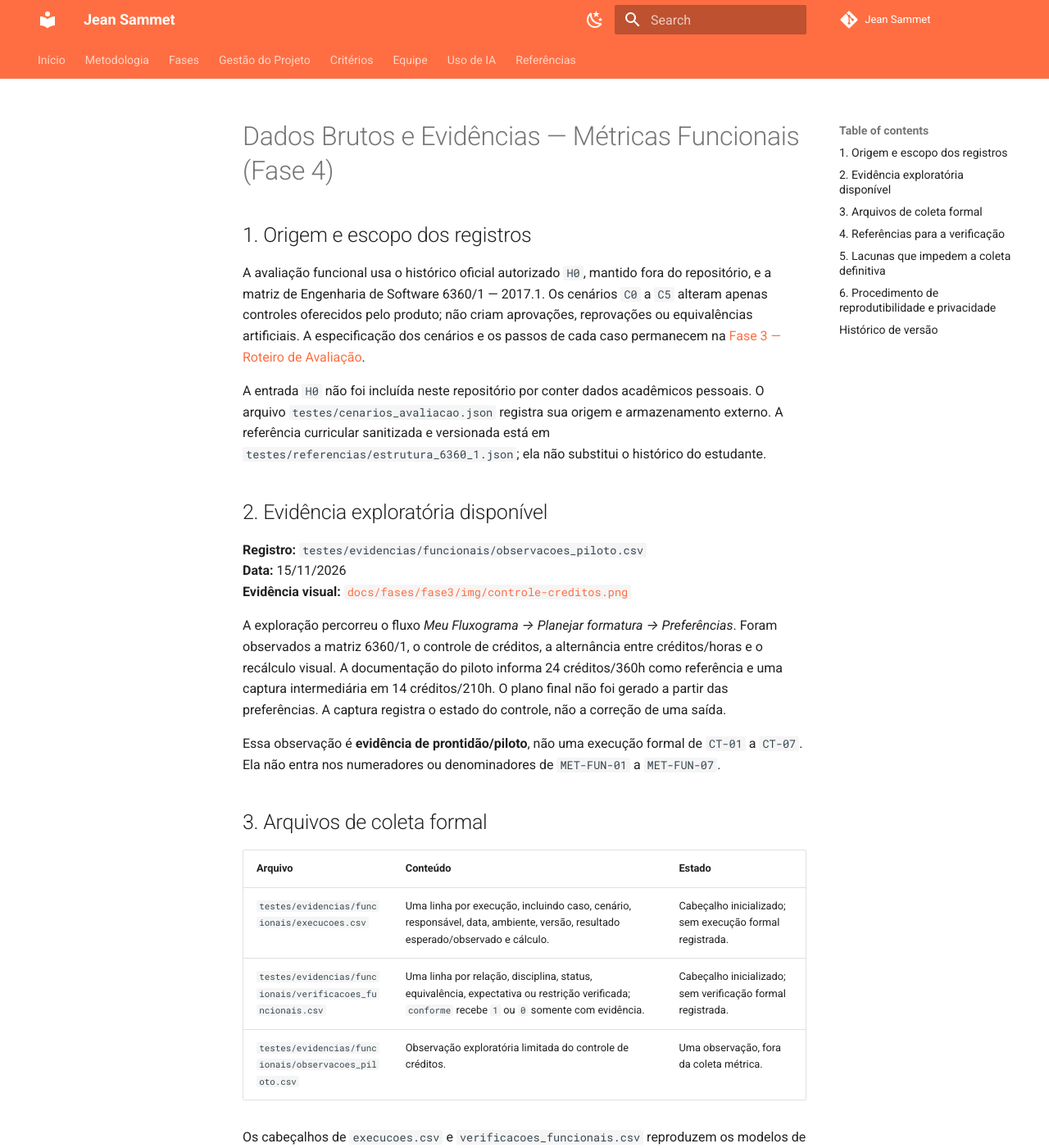
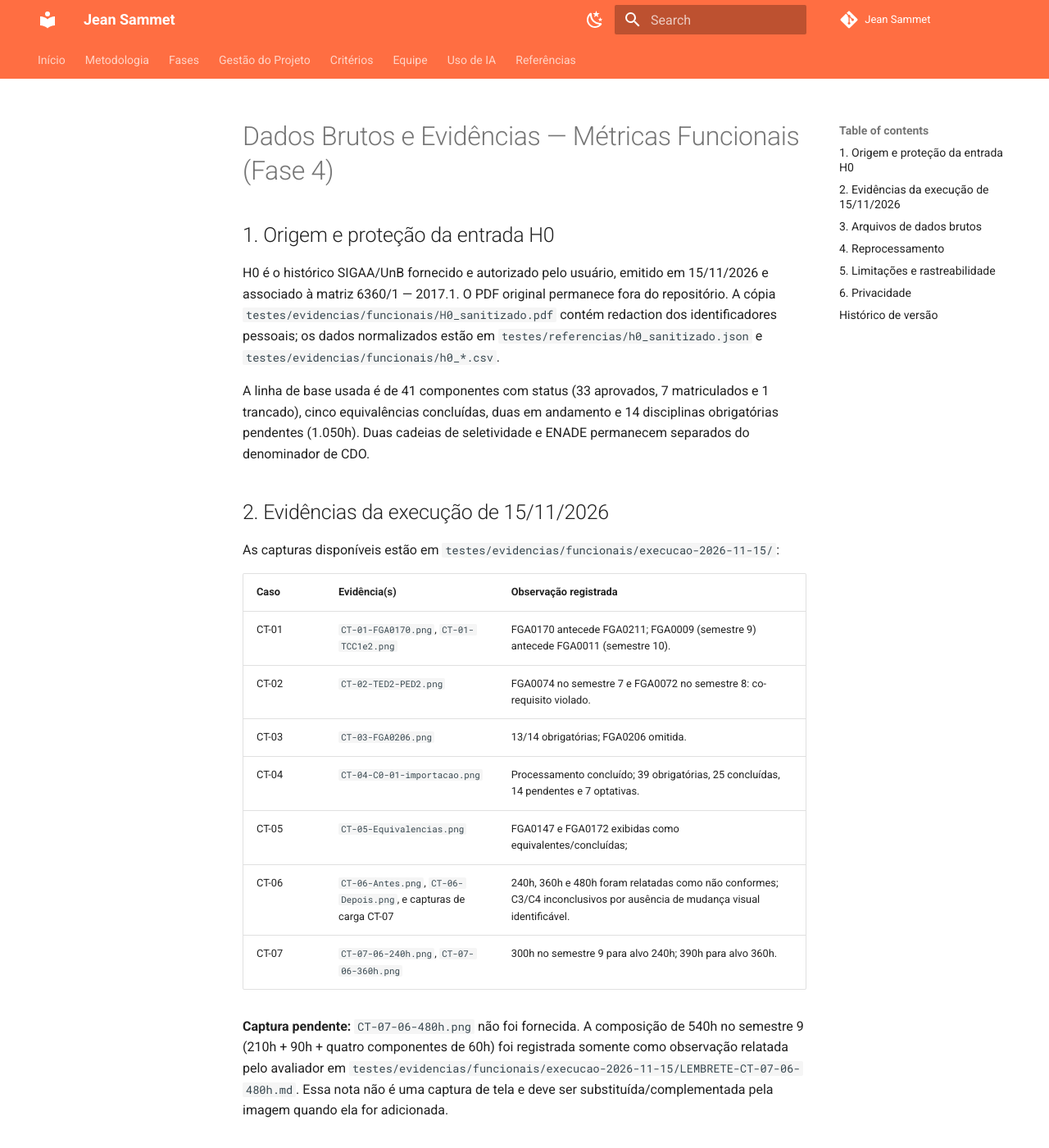
Before and after one commit to FCTE-Qualidade-de-Software-1/2026-2_T02_JEAN_SAMMET, an MkDocs documentation site: the page built from docs/fases/fase4/funcionais/dadosBrutos.md, in a window 1280 px wide and 1400 px high. Shown: the whole window at 82% size. Built offline with MkDocs 1.6.1 and Material for MkDocs 9.7.7, drawn with Linux system fonts in a browser that asks for light colours; comment, search, counter and statistics services are not loaded; some of the changed text lies outside the part shown.

Commit message:
docs(fase 4):Consolidação dos dados brutos e evidências da avaliação funcional

````diff
--- a/docs/fases/fase4/funcionais/dadosBrutos.md
+++ b/docs/fases/fase4/funcionais/dadosBrutos.md
@@ -1,60 +1,67 @@
 # Dados Brutos e Evidências — Métricas Funcionais (Fase 4)
 
-## 1. Origem e escopo dos registros
+## 1. Origem e proteção da entrada H0
 
-A avaliação funcional usa o histórico oficial autorizado `H0`, mantido fora do repositório, e a matriz de Engenharia de Software 6360/1 — 2017.1. Os cenários `C0` a `C5` alteram apenas controles oferecidos pelo produto; não criam aprovações, reprovações ou equivalências artificiais. A especificação dos cenários e os passos de cada caso permanecem na [Fase 3 — Roteiro de Avaliação](../../fase3/funcionais/roteiro.md).
+H0 é o histórico SIGAA/UnB fornecido e autorizado pelo usuário, emitido em 15/11/2026 e associado à matriz 6360/1 — 2017.1. O PDF original permanece fora do repositório. A cópia `testes/evidencias/funcionais/H0_sanitizado.pdf` contém redaction dos identificadores pessoais; os dados normalizados estão em `testes/referencias/h0_sanitizado.json` e `testes/evidencias/funcionais/h0_*.csv`.
 
-A entrada `H0` não foi incluída neste repositório por conter dados acadêmicos pessoais. O arquivo `testes/cenarios_avaliacao.json` registra sua origem e armazenamento externo. A referência curricular sanitizada e versionada está em `testes/referencias/estrutura_6360_1.json`; ela não substitui o histórico do estudante.
+A linha de base usada é de 41 componentes com status (33 aprovados, 7 matriculados e 1 trancado), cinco equivalências concluídas, duas em andamento e 14 disciplinas obrigatórias pendentes (1.050h). Duas cadeias de seletividade e ENADE permanecem separados do denominador de CDO.
 
-## 2. Evidência exploratória disponível
+## 2. Evidências da execução de 15/11/2026
 
-**Registro:** `testes/evidencias/funcionais/observacoes_piloto.csv`
-**Data:** 15/11/2026
-**Evidência visual:** [`docs/fases/fase3/img/controle-creditos.png`](../../fase3/img/controle-creditos.png)
+As capturas disponíveis estão em `testes/evidencias/funcionais/execucao-2026-11-15/`:
 
-A exploração percorreu o fluxo *Meu Fluxograma → Planejar formatura → Preferências*. Foram observados a matriz 6360/1, o controle de créditos, a alternância entre créditos/horas e o recálculo visual. A documentação do piloto informa 24 créditos/360h como referência e uma captura intermediária em 14 créditos/210h. O plano final não foi gerado a partir das preferências. A captura registra o estado do controle, não a correção de uma saída.
+| Caso | Evidência(s) | Observação registrada |
+|---|---|---|
+| CT-01 | `CT-01-FGA0170.png`, `CT-01-TCC1e2.png` | FGA0170 antecede FGA0211; FGA0009 (semestre 9) antecede FGA0011 (semestre 10). |
+| CT-02 | `CT-02-TED2-PED2.png` | FGA0074 no semestre 7 e FGA0072 no semestre 8: co-requisito violado. |
+| CT-03 | `CT-03-FGA0206.png` | 13/14 obrigatórias; FGA0206 omitida. |
+| CT-04 | `CT-04-C0-01-importacao.png` | Processamento concluído; 39 obrigatórias, 25 concluídas, 14 pendentes e 7 optativas. |
+| CT-05 | `CT-05-Equivalencias.png` | FGA0147 e FGA0172 exibidas como equivalentes/concluídas; |
+| CT-06 | `CT-06-Antes.png`, `CT-06-Depois.png`, e capturas de carga CT-07 | 240h, 360h e 480h foram relatadas como não conformes; C3/C4 inconclusivos por ausência de mudança visual identificável. |
+| CT-07 | `CT-07-06-240h.png`, `CT-07-06-360h.png` | 300h no semestre 9 para alvo 240h; 390h para alvo 360h. |
 
-Essa observação é **evidência de prontidão/piloto**, não uma execução formal de `CT-01` a `CT-07`. Ela não entra nos numeradores ou denominadores de `MET-FUN-01` a `MET-FUN-07`.
+**Captura pendente:** `CT-07-06-480h.png` não foi fornecida. A composição de 540h no semestre 9 (210h + 90h + quatro componentes de 60h) foi registrada somente como observação relatada pelo avaliador em `testes/evidencias/funcionais/execucao-2026-11-15/LEMBRETE-CT-07-06-480h.md`. Essa nota não é uma captura de tela e deve ser substituída/complementada pela imagem quando ela for adicionada.
 
-## 3. Arquivos de coleta formal
+## 3. Arquivos de dados brutos
 
-| Arquivo | Conteúdo | Estado |
-| :--- | :--- | :--- |
-| `testes/evidencias/funcionais/execucoes.csv` | Uma linha por execução, incluindo caso, cenário, responsável, data, ambiente, versão, resultado esperado/observado e cálculo. | Cabeçalho inicializado; sem execução formal registrada. |
-| `testes/evidencias/funcionais/verificacoes_funcionais.csv` | Uma linha por relação, disciplina, status, equivalência, expectativa ou restrição verificada; `conforme` recebe `1` ou `0` somente com evidência. | Cabeçalho inicializado; sem verificação formal registrada. |
-| `testes/evidencias/funcionais/observacoes_piloto.csv` | Observação exploratória limitada do controle de créditos. | Uma observação, fora da coleta métrica. |
+| Arquivo | Conteúdo |
+|---|---|
+| `testes/evidencias/funcionais/execucoes.csv` | Tentativa de pré-condição antiga e resumo das execuções CT-01 a CT-07 de 15/11/2026. |
+| `testes/evidencias/funcionais/verificacoes_funcionais.csv` | 68 verificações atômicas: pré-requisitos, co-requisitos, 14 obrigatórias, 41 status, duas equivalências visualmente confirmadas, opções do onboarding e cargas semestrais. |
+| `testes/evidencias/funcionais/h0_registros.csv` | 41 componentes acadêmicos da entrada H0. |
+| `testes/evidencias/funcionais/h0_obrigacoes_pendentes.csv` | 14 disciplinas obrigatórias, duas cadeias de seletividade e ENADE. |
+| `testes/evidencias/funcionais/h0_equivalencias.csv` | Cinco equivalências concluídas e duas em andamento. |
+| `testes/referencias/h0_sanitizado.json` | Inventário normalizado de H0 usado pelo processador. |
+| `testes/referencias/estrutura_6360_1.json` | Estrutura curricular de referência 6360/1 restaurada do histórico Git incluído no pacote. |
 
-Os cabeçalhos de `execucoes.csv` e `verificacoes_funcionais.csv` reproduzem os modelos de `testes/modelos_coleta/`. Para cada registro formal, usar um `execucao_id` único e uma evidência sanitizada com caminho relativo. O campo `fonte_vigencia` deve identificar a regra curricular ou a expectativa de produto usada como referência. Registros sem evidência ou sem regra identificável não devem receber `conforme=1` nem `conforme=0`.
+Os campos de ambiente que não foram informados (hora/fuso, navegador, sistema, viewport, zoom e versão do produto) ficaram sem preenchimento. O dia 15/11/2026 vem do diretório da execução; não foi inventado horário.
 
-## 4. Referências para a verificação
+## 4. Reprocessamento
 
-- **Matriz e obrigatórias:** `testes/referencias/estrutura_6360_1.json`, transcrita da fonte SIGAA/UnB indicada em [Fontes e Regras](../../fase3/funcionais/fontes.md). O recorte contém 39 componentes obrigatórios, 2.580h obrigatórias e limites curriculares por período; não demonstra integralização das cadeias de seletividade ou das optativas.
-- **Pré-requisitos:** exemplos conferidos para FGA0211 e MAT0026, com as vigências indicadas na página de fontes.
-- **Co-requisitos:** par FGA0072/FGA0074, com a condição de pré-requisito registrada na página de fontes. Ainda é necessário confirmar que o planejador permite selecionar o par.
-- **Equivalência:** MAT0138/MAT0026, com cadastro e vigência consultados. A ocorrência dessa equivalência em `H0` não pode ser presumida.
-- **Onboarding:** carga sugerida e opções visíveis foram observadas no piloto. O efeito algorítmico de trabalho/estágio e objetivo ainda depende de comportamento esperado identificável.
-- **Calendário e oferta:** dependem de evidência oficial para o período efetivamente avaliado; sem essa fonte, a parcela correspondente de `CT-07` fica pendente.
+Na raiz do repositório:
 
-## 5. Lacunas que impedem a coleta definitiva
+```bash
+python3 scripts/metricas_funcionais.py
+python3 scripts/metricas_funcionais.py --json
+python3 -m unittest testes.teste_metricas_funcionais testes.teste_h0_sanitizado
+```
 
-1. A importação de `H0` não está demonstrada por um registro sanitizado no pacote. O histórico original não deve ser copiado para o Git.
-2. O piloto não terminou a geração de um plano com as preferências; assim, não há plano completo para comparar às regras e à lista de pendências.
-3. `CT-02` depende de ocorrência de um par aplicável em `H0` ou de seleção explícita suportada pelo produto. Não fabricar a ocorrência.
-4. `CT-05` depende de equivalência presente no histórico e de fonte/vigência aplicável; não presumir MAT0138 em `H0` nem transitividade.
-5. `CT-06` depende de expectativas documentadas para cada efeito antes da comparação. A mera ausência de alteração no plano não é prova de defeito.
-6. `CT-07` precisa de registros de cargas por semestre e, quando aplicável, calendário/oferta do período.
+O processador emite percentuais somente com cobertura suficiente. Para CT-03, CT-04 e CT-05, os universos de referência continuam sendo 14, 41 e 7; por isso, CT-05 permanece sem percentual final enquanto houver somente 2/7 relações verificadas.
 
-## 6. Procedimento de reprodutibilidade e privacidade
+## 5. Limitações e rastreabilidade
 
-1. Confirmar que a entrada é o histórico oficial autorizado e que foi carregada corretamente. Manter o arquivo original fora do repositório.
-2. Registrar commit/versão, data, navegador, ambiente, matriz e cenário; não registrar credenciais ou valores acadêmicos identificáveis.
-3. Pré-definir o resultado esperado com referência oficial/documentada antes de observar a saída.
-4. Preservar captura ou log sanitizado do plano completo e uma linha por verificação atômica. Restaurar `C0` entre variações.
-5. Executar `python3 scripts/metricas_funcionais.py` e transportar os resultados para a [análise e julgamento](analiseResultados.md), mantendo o arquivo bruto original.
+- A execução atual foi informada pelo avaliador; o registro de falha DNS em `tentativa_acesso_aplicacao.log` corresponde a uma tentativa anterior do ambiente de apoio e deve ser mantido apenas como histórico, não como conclusão sobre a execução do usuário.
+- A relação FGA0009→FGA0011 foi observada na interface e relatada como respeitada, mas a fonte curricular oficial e a vigência ainda precisam ser anexadas.
+- A falta de `CT-07-06-480h.png` está explícita no lembrete e nas linhas correspondentes dos CSVs.
+- Para 240h/360h, a não conformidade registrada é em relação ao alvo do cenário; as cargas de 300h/390h ficam dentro da faixa global da matriz (240–480h). Para 480h, 540h supera também o máximo global.
+- Oferta/calendário por período letivo não foi verificada.
+
+## 6. Privacidade
+
+Não versionar o PDF original, nome, matrícula, CPF, nascimento, documento, índices acadêmicos, credenciais, cookies ou tokens. As capturas devem permanecer restritas aos elementos necessários e ser sanitizadas caso revelem novos identificadores.
 
 ## Histórico de versão
 
 | Membro | Contribuição | Data | Commit |
-| :--- | :--- | :--- | :--- |
-| [Gabriel Mota](https://github.com/Gabro-MO) | Catálogo das evidências funcionais e registro da limitação da coleta
- | 15/11/2026 | Não commitado |
+|---|---|---|---|
+| Gabriel Mota | Consolidação dos dados brutos e evidências da avaliação funcional | 15/11/2026 | Não commitado |
````
